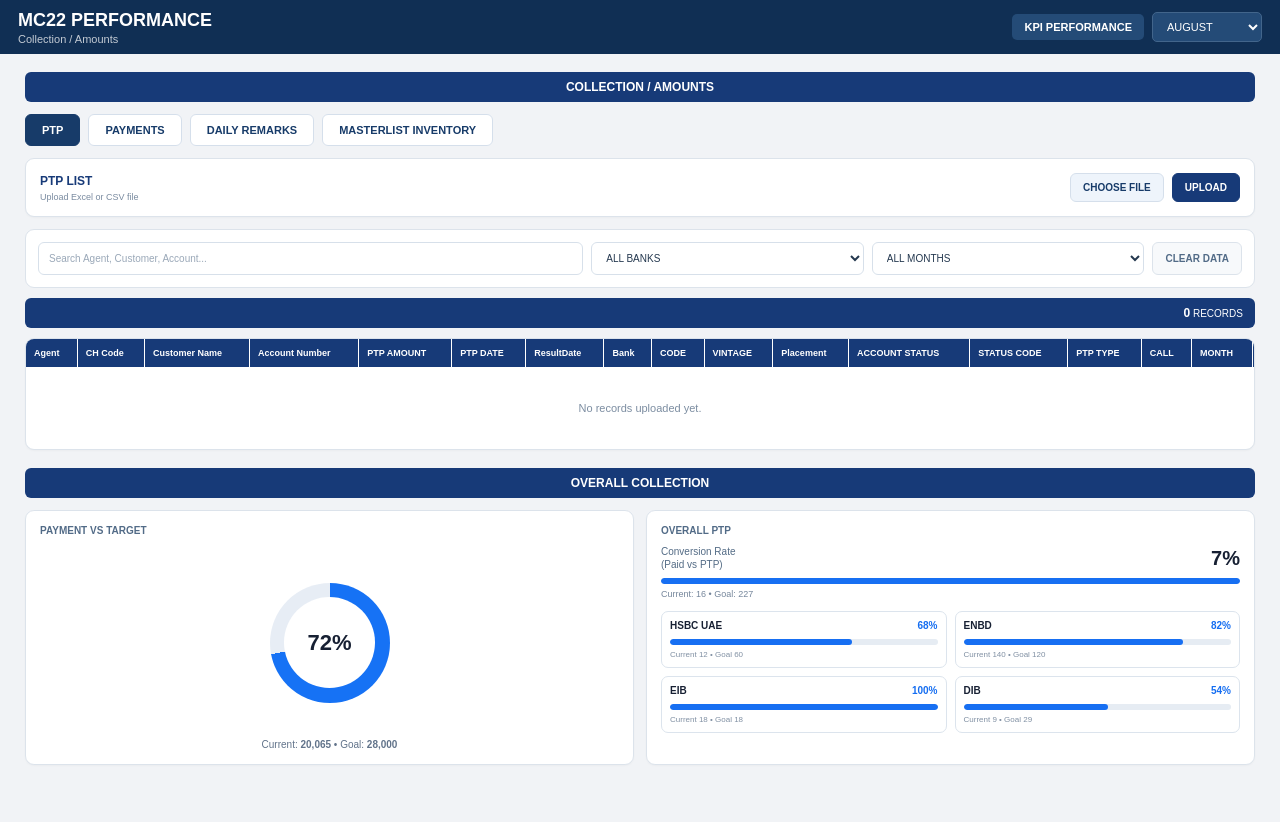
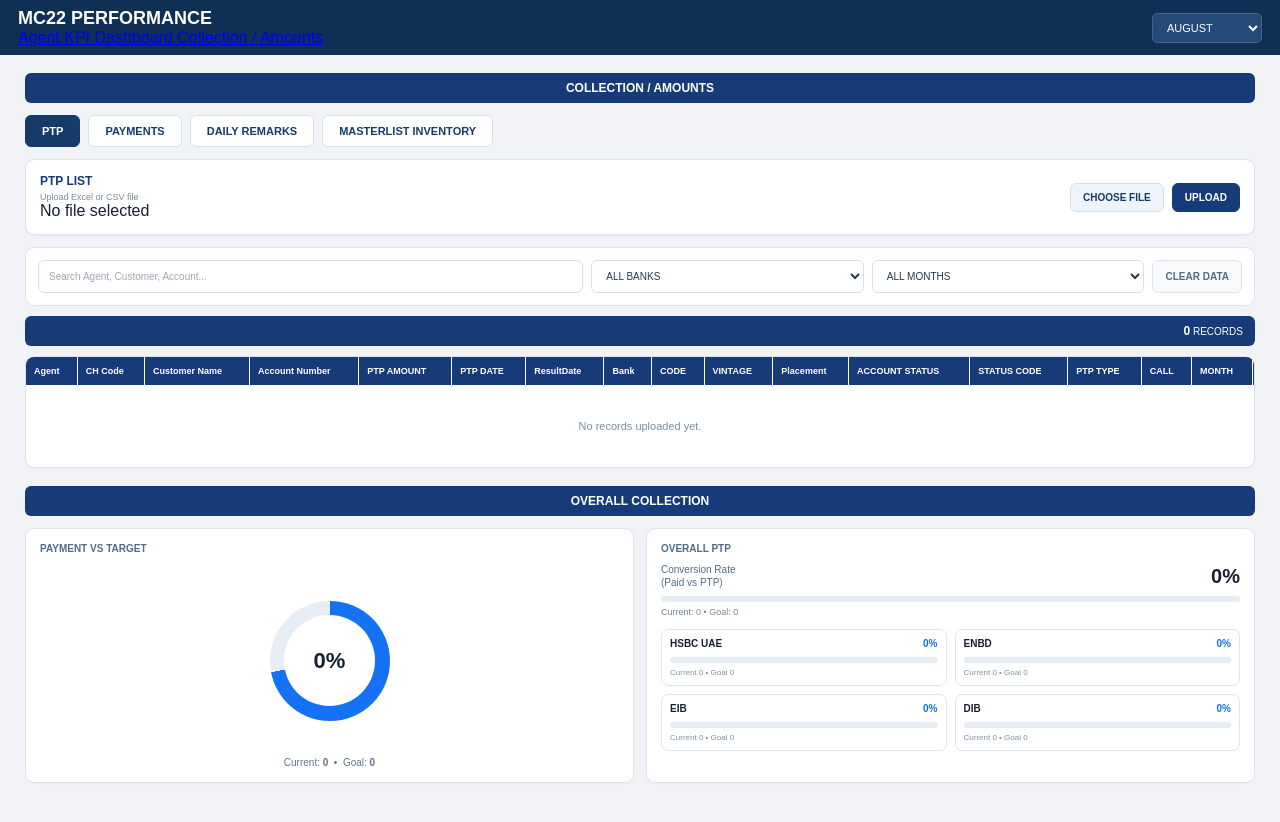
Before and after one commit to ctbonifacio/MC22-PRODUCTIVITY, a plain HTML site: page collection.html in a window 1280 px wide. Drawn offline with Linux system fonts and the light colour scheme.

Commit message:
Update collection.html

```diff
--- a/collection.html
+++ b/collection.html
@@ -15,13 +15,20 @@
         rel="stylesheet"
         href="collection.css">
 
+    <!-- SheetJS -->
     <script
         src="https://cdn.sheetjs.com/xlsx-0.20.3/package/dist/xlsx.full.min.js">
     </script>
 
 </head>
 
+
 <body>
+
+
+<!-- =========================================================
+     TOPBAR
+========================================================= -->
 
 <header class="topbar">
 
@@ -31,27 +38,50 @@
             MC22 PERFORMANCE
         </div>
 
-        <div class="subtitle">
-            Collection / Amounts
+
+        <div class="dashboard-links">
+
+            <a
+                href="index.html"
+                class="dashboard-link">
+                Agent KPI Dashboard
+            </a>
+
+
+            <a
+                href="collection.html"
+                class="dashboard-link active">
+                Collection / Amounts
+            </a>
+
         </div>
 
     </div>
 
+
     <div class="top-actions">
-
-        <a
-            href="index.html"
-            class="back-button">
-            KPI PERFORMANCE
-        </a>
 
         <select id="monthSelect">
 
-            <option value="AUGUST">AUGUST</option>
-            <option value="SEPTEMBER">SEPTEMBER</option>
-            <option value="OCTOBER">OCTOBER</option>
-            <option value="NOVEMBER">NOVEMBER</option>
-            <option value="DECEMBER">DECEMBER</option>
+            <option value="AUGUST">
+                AUGUST
+            </option>
+
+            <option value="SEPTEMBER">
+                SEPTEMBER
+            </option>
+
+            <option value="OCTOBER">
+                OCTOBER
+            </option>
+
+            <option value="NOVEMBER">
+                NOVEMBER
+            </option>
+
+            <option value="DECEMBER">
+                DECEMBER
+            </option>
 
         </select>
 
@@ -60,68 +90,114 @@
 </header>
 
 
+
+<!-- =========================================================
+     MAIN
+========================================================= -->
+
 <main class="dashboard">
 
-    <!-- =========================
-         COLLECTION TABS
-    ========================= -->
+
+    <!-- =====================================================
+         TITLE
+    ====================================================== -->
 
     <div class="section-title">
         COLLECTION / AMOUNTS
     </div>
 
 
+
+    <!-- =====================================================
+         COLLECTION TABS
+    ====================================================== -->
+
     <div class="collection-tabs">
 
+
         <button
+            type="button"
             class="collection-tab active"
             data-tab="ptp">
+
             PTP
+
         </button>
 
+
         <button
+            type="button"
             class="collection-tab"
             data-tab="payments">
+
             PAYMENTS
+
         </button>
 
+
         <button
+            type="button"
             class="collection-tab"
             data-tab="remarks">
+
             DAILY REMARKS
+
         </button>
 
+
         <button
+            type="button"
             class="collection-tab"
             data-tab="inventory">
+
             MASTERLIST INVENTORY
+
         </button>
+
 
     </div>
 
 
-    <!-- =========================
-         UPLOAD AREA
-    ========================= -->
+
+    <!-- =====================================================
+         UPLOAD CARD
+    ====================================================== -->
 
     <section class="upload-card">
 
-        <div>
 
-            <div class="upload-title">
-                <span id="uploadTitle">
-                    PTP LIST
-                </span>
+        <div class="upload-info">
+
+            <div
+                class="upload-title"
+                id="uploadTitle">
+
+                PTP LIST
+
             </div>
 
+
             <div class="upload-description">
+
                 Upload Excel or CSV file
+
+            </div>
+
+
+            <div
+                class="selected-file"
+                id="selectedFile">
+
+                No file selected
+
             </div>
 
         </div>
 
 
+
         <div class="upload-controls">
+
 
             <label class="file-button">
 
@@ -134,6 +210,8 @@
 
             </label>
 
+
+
             <button
                 type="button"
                 id="uploadButton"
@@ -143,21 +221,27 @@
 
             </button>
 
+
         </div>
+
 
     </section>
 
 
-    <!-- =========================
+
+    <!-- =====================================================
          SEARCH / FILTER
-    ========================= -->
+    ====================================================== -->
 
     <section class="data-controls">
+
 
         <input
             type="text"
             id="searchInput"
             placeholder="Search Agent, Customer, Account...">
+
+
 
         <select id="bankFilter">
 
@@ -182,6 +266,8 @@
             </option>
 
         </select>
+
+
 
         <select id="monthFilter">
 
@@ -211,6 +297,8 @@
 
         </select>
 
+
+
         <button
             type="button"
             id="clearDataButton"
@@ -220,12 +308,14 @@
 
         </button>
 
+
     </section>
 
 
-    <!-- =========================
+
+    <!-- =====================================================
          RECORD COUNT
-    ========================= -->
+    ====================================================== -->
 
     <div class="record-bar">
 
@@ -238,11 +328,13 @@
     </div>
 
 
-    <!-- =========================
-         DATA TABLE
-    ========================= -->
+
+    <!-- =====================================================
+         TABLE
+    ====================================================== -->
 
     <section class="table-card">
+
 
         <div class="table-wrapper">
 
@@ -256,6 +348,8 @@
 
         </div>
 
+
+
         <div
             id="emptyMessage"
             class="empty-message">
@@ -264,69 +358,105 @@
 
         </div>
 
+
     </section>
 
 
-    <!-- =========================
-         EXISTING DASHBOARD
-    ========================= -->
+
+    <!-- =====================================================
+         OVERALL COLLECTION
+    ====================================================== -->
 
     <div class="section-title dashboard-section-title">
+
         OVERALL COLLECTION
+
     </div>
+
 
 
     <section class="top-grid">
 
+
+        <!-- =================================================
+             PAYMENT VS TARGET
+        ================================================== -->
+
         <div class="card payment-target-card">
 
+
             <div class="card-title">
+
                 PAYMENT VS TARGET
+
             </div>
 
+
+
             <div class="circle-wrapper">
+
 
                 <div
                     class="progress-circle"
                     id="paymentCircle">
 
+
                     <div class="circle-inner">
 
                         <span id="paymentPercent">
-                            72%
+                            0%
                         </span>
 
                     </div>
 
+
                 </div>
 
+
             </div>
+
+
 
             <div class="circle-info">
 
                 Current:
+
                 <strong id="currentPayment">
-                    20,065
+                    0
                 </strong>
 
-                • Goal:
+                &nbsp;•&nbsp;
+
+                Goal:
 
                 <strong id="paymentGoal">
-                    28,000
+                    0
                 </strong>
 
             </div>
 
+
         </div>
 
 
+
+        <!-- =================================================
+             OVERALL PTP
+        ================================================== -->
+
         <div class="card">
 
+
             <div class="card-title">
+
                 OVERALL PTP
+
             </div>
 
+
+
             <div class="ptp-main">
+
 
                 <div>
 
@@ -338,130 +468,191 @@
 
                 </div>
 
+
                 <strong id="overallPTP">
-                    7%
+                    0%
                 </strong>
 
+
             </div>
+
+
 
             <div class="progress-bar">
 
                 <div
                     id="overallPTPBar"
-                    class="progress-fill">
+                    class="progress-fill"
+                    style="width:0%">
                 </div>
 
             </div>
 
+
+
             <div class="small-text">
-                Current: 16 • Goal: 227
+
+                Current: 0 • Goal: 0
+
             </div>
+
 
 
             <div class="bank-grid">
 
+
+                <!-- HSBC -->
+
                 <div class="bank-box">
+
 
                     <div class="bank-header">
 
-                        <span>HSBC UAE</span>
-                        <strong>68%</strong>
+                        <span>
+                            HSBC UAE
+                        </span>
+
+                        <strong>
+                            0%
+                        </strong>
 
                     </div>
+
 
                     <div class="progress-bar">
 
                         <div
                             class="progress-fill"
-                            style="width:68%">
+                            style="width:0%">
                         </div>
 
                     </div>
 
+
                     <small>
-                        Current 12 • Goal 60
+                        Current 0 • Goal 0
                     </small>
+
 
                 </div>
 
 
+
+                <!-- ENBD -->
+
                 <div class="bank-box">
+
 
                     <div class="bank-header">
 
-                        <span>ENBD</span>
-                        <strong>82%</strong>
+                        <span>
+                            ENBD
+                        </span>
+
+                        <strong>
+                            0%
+                        </strong>
 
                     </div>
+
 
                     <div class="progress-bar">
 
                         <div
                             class="progress-fill"
-                            style="width:82%">
+                            style="width:0%">
                         </div>
 
                     </div>
 
+
                     <small>
-                        Current 140 • Goal 120
+                        Current 0 • Goal 0
                     </small>
+
 
                 </div>
 
 
+
+                <!-- EIB -->
+
                 <div class="bank-box">
+
 
                     <div class="bank-header">
 
-                        <span>EIB</span>
-                        <strong>100%</strong>
+                        <span>
+                            EIB
+                        </span>
+
+                        <strong>
+                            0%
+                        </strong>
 
                     </div>
+
 
                     <div class="progress-bar">
 
                         <div
                             class="progress-fill"
-                            style="width:100%">
+                            style="width:0%">
                         </div>
 
                     </div>
 
+
                     <small>
-                        Current 18 • Goal 18
+                        Current 0 • Goal 0
                     </small>
+
 
                 </div>
 
 
+
+                <!-- DIB -->
+
                 <div class="bank-box">
+
 
                     <div class="bank-header">
 
-                        <span>DIB</span>
-                        <strong>54%</strong>
+                        <span>
+                            DIB
+                        </span>
+
+                        <strong>
+                            0%
+                        </strong>
 
                     </div>
+
 
                     <div class="progress-bar">
 
                         <div
                             class="progress-fill"
-                            style="width:54%">
+                            style="width:0%">
                         </div>
 
                     </div>
 
+
                     <small>
-                        Current 9 • Goal 29
+                        Current 0 • Goal 0
                     </small>
+
 
                 </div>
 
+
             </div>
 
+
         </div>
+
 
     </section>
 
@@ -469,7 +660,13 @@
 </main>
 
 
+
+<!-- =========================================================
+     JAVASCRIPT
+========================================================= -->
+
 <script src="collection.js"></script>
+
 
 </body>
 
```
